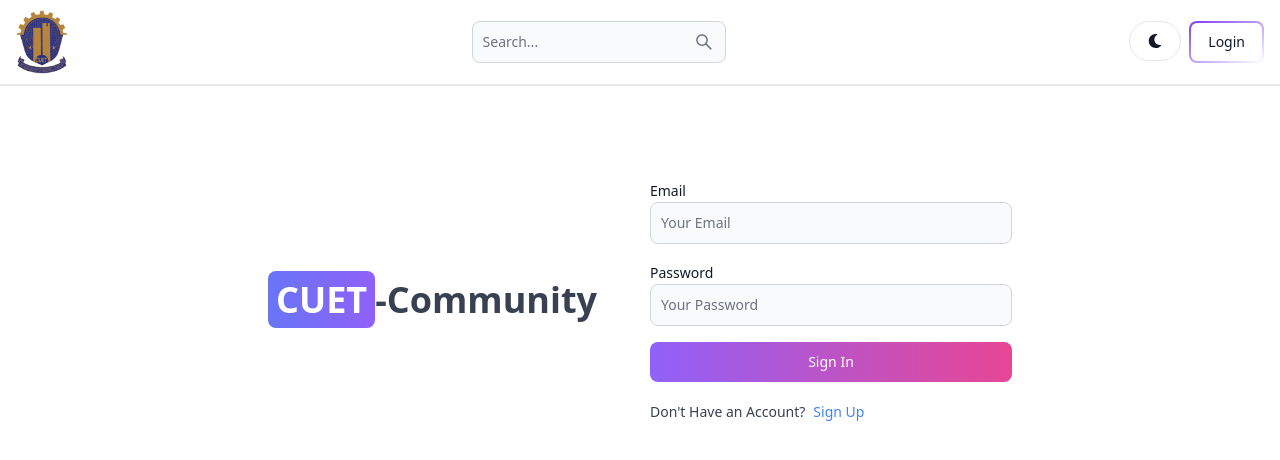
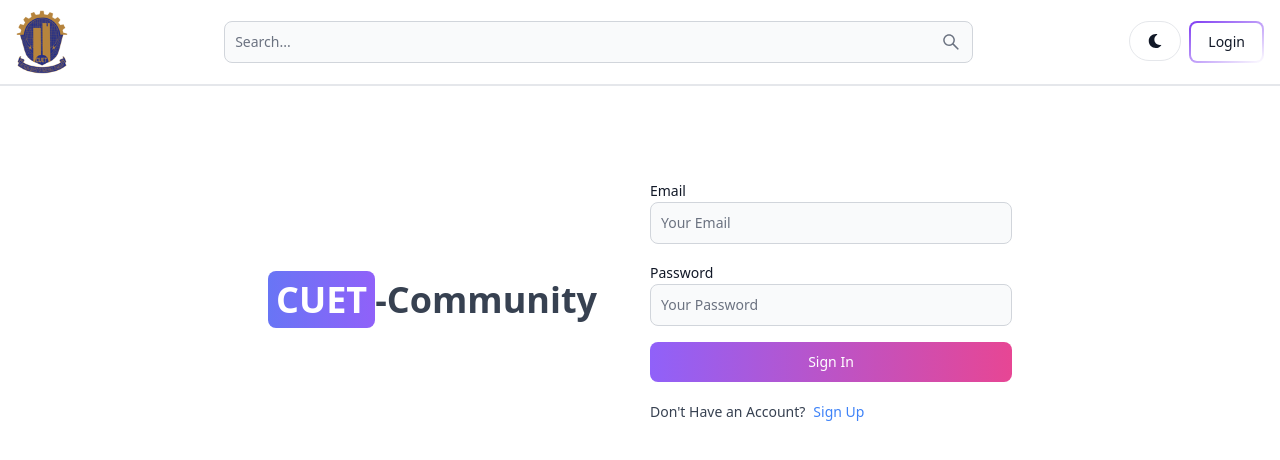
Before and after one commit to Nur-Chowdhury/CUET-Community, a React (Vite) app in the folder client/: page /login in a window 1280 px wide. Shown: the top 460 px of the page. Built offline with nearby package versions, Linux system fonts and the light colour scheme.

Commit message:
css change

```diff
--- a/client/src/Components/Header.jsx
+++ b/client/src/Components/Header.jsx
@@ -65,7 +65,7 @@
             </Link>
         </div>
 
-        <div className=''>
+        <div className='w-[60%]'>
             <form className='' onSubmit={handleSubmit}>
                 <TextInput
                     type='text'
--- a/client/tailwind.config.js
+++ b/client/tailwind.config.js
@@ -20,6 +20,7 @@
       },
     },
     screens: {
+      xs: "400px",
       sm: "640px",
 
       md: "768px",
```
